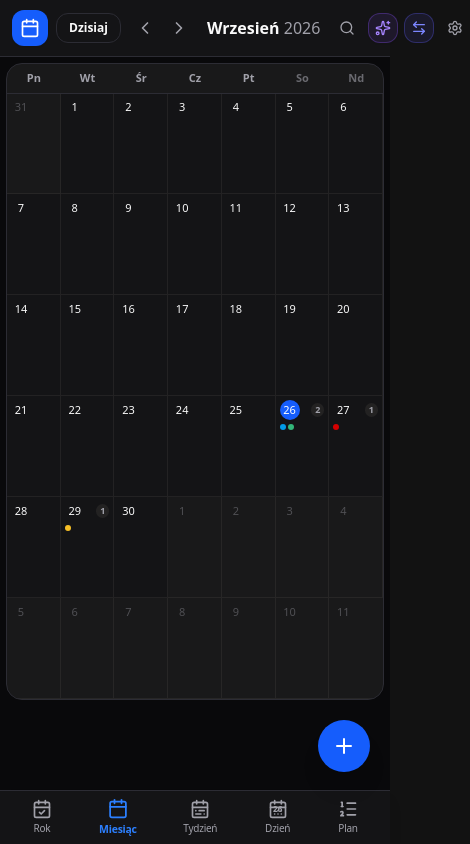
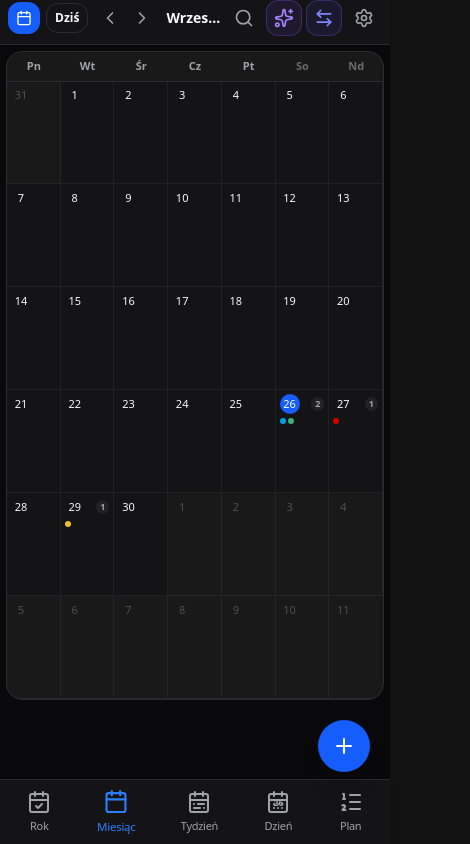
Before and after one commit to vex2137/Kalendarz, a React (Vite) app: page / in a window 390 px wide. Shown: the whole page, 470 px wide, since content can reach past the window. Built offline with nearby package versions, Linux system fonts and the light colour scheme.

Commit message:
style: improve mobile layout and safe area support
- Add CSS safe area padding to handle notches and gestures.
- Adjust header, grid, and navigation spacing for better mobile readability.
- Refine sizing and visibility of UI elements on smaller screens.

```diff
--- a/src/components/BottomNavMobile.tsx
+++ b/src/components/BottomNavMobile.tsx
@@ -22,74 +22,74 @@ export const BottomNavMobile: React.FC<BottomNavMobileProps> = ({
   onNavigateToday,
 }) => {
   return (
-    <nav className="sm:hidden fixed bottom-0 left-0 right-0 z-30 theme-header theme-border border-t safe-bottom px-2 py-1 shadow-lg backdrop-blur-md">
+    <nav className="sm:hidden fixed bottom-0 left-0 right-0 z-30 theme-header theme-border border-t safe-bottom px-1 py-1.5 shadow-lg backdrop-blur-md">
       <div className="flex items-center justify-around max-w-md mx-auto">
         {/* Rok */}
         <button
           onClick={() => onViewModeChange('year')}
-          className={`flex flex-col items-center justify-center py-1 px-3 rounded-xl transition-all ${
+          className={`flex flex-col items-center justify-center py-1 px-2.5 rounded-xl transition-all ${
             viewMode === 'year'
               ? 'text-blue-500 font-bold scale-105'
               : 'theme-muted hover:theme-text'
           }`}
         >
-          <CalendarCheck className="w-5 h-5 mb-0.5" />
-          <span className="text-[10px] tracking-tight">Rok</span>
+          <CalendarCheck className="w-6 h-6 mb-1" />
+          <span className="text-[11px] font-medium tracking-tight">Rok</span>
         </button>
 
         {/* Miesiąc */}
         <button
           onClick={() => onViewModeChange('month')}
-          className={`flex flex-col items-center justify-center py-1 px-3 rounded-xl transition-all ${
+          className={`flex flex-col items-center justify-center py-1 px-2.5 rounded-xl transition-all ${
             viewMode === 'month'
               ? 'text-blue-500 font-bold scale-105'
               : 'theme-muted hover:theme-text'
           }`}
         >
-          <MonthIcon className="w-5 h-5 mb-0.5" />
-          <span className="text-[10px] tracking-tight">Miesiąc</span>
+          <MonthIcon className="w-6 h-6 mb-1" />
+          <span className="text-[11px] font-medium tracking-tight">Miesiąc</span>
         </button>
 
         {/* Tydzień */}
         <button
           onClick={() => onViewModeChange('week')}
-          className={`flex flex-col items-center justify-center py-1 px-3 rounded-xl transition-all ${
+          className={`flex flex-col items-center justify-center py-1 px-2.5 rounded-xl transition-all ${
             viewMode === 'week'
               ? 'text-blue-500 font-bold scale-105'
               : 'theme-muted hover:theme-text'
           }`}
         >
-          <CalendarRange className="w-5 h-5 mb-0.5" />
-          <span className="text-[10px] tracking-tight">Tydzień</span>
+          <CalendarRange className="w-6 h-6 mb-1" />
+          <span className="text-[11px] font-medium tracking-tight">Tydzień</span>
         </button>
 
         {/* Dzień */}
         <button
           onClick={() => onViewModeChange('day')}
-          className={`flex flex-col items-center justify-center py-1 px-3 rounded-xl transition-all ${
+          className={`flex flex-col items-center justify-center py-1 px-2.5 rounded-xl transition-all ${
             viewMode === 'day'
               ? 'text-blue-500 font-bold scale-105'
               : 'theme-muted hover:theme-text'
           }`}
         >
-          <div className="relative flex items-center justify-center w-5 h-5 mb-0.5">
-            <CalendarDays className="w-5 h-5" />
-            <span className="absolute text-[8px] font-bold top-[4px]">{todayDayNumber}</span>
+          <div className="relative flex items-center justify-center w-6 h-6 mb-1">
+            <CalendarDays className="w-6 h-6" />
+            <span className="absolute text-[9px] font-bold top-[6px]">{todayDayNumber}</span>
           </div>
-          <span className="text-[10px] tracking-tight">Dzień</span>
+          <span className="text-[11px] font-medium tracking-tight">Dzień</span>
         </button>
 
         {/* Plan / Agenda */}
         <button
           onClick={() => onViewModeChange('agenda')}
-          className={`flex flex-col items-center justify-center py-1 px-3 rounded-xl transition-all ${
+          className={`flex flex-col items-center justify-center py-1 px-2.5 rounded-xl transition-all ${
             viewMode === 'agenda'
               ? 'text-blue-500 font-bold scale-105'
               : 'theme-muted hover:theme-text'
           }`}
         >
-          <ListOrdered className="w-5 h-5 mb-0.5" />
-          <span className="text-[10px] tracking-tight">Plan</span>
+          <ListOrdered className="w-6 h-6 mb-1" />
+          <span className="text-[11px] font-medium tracking-tight">Plan</span>
         </button>
       </div>
     </nav>
--- a/src/components/TopNavBar.tsx
+++ b/src/components/TopNavBar.tsx
@@ -54,15 +54,15 @@ export const TopNavBar: React.FC<TopNavBarProps> = ({
   const year = currentDate.getFullYear();
 
   return (
-    <header className="sticky top-0 z-30 theme-header theme-border border-b px-3 py-2.5 sm:px-5 transition-colors duration-200">
-      <div className="max-w-7xl mx-auto flex items-center justify-between gap-3">
+    <header className="sticky top-0 z-30 theme-header theme-border border-b px-2 sm:px-5 py-2 safe-top transition-colors duration-200">
+      <div className="max-w-7xl mx-auto flex items-center justify-between gap-1 sm:gap-3">
         {/* Left Section: Brand & Month Navigation */}
-        <div className="flex items-center gap-2 sm:gap-4 shrink-0">
-          <div className="flex items-center gap-2.5">
-            <div className="w-9 h-9 rounded-xl bg-blue-600 text-white flex items-center justify-center shadow-xs">
-              <CalendarIcon className="w-5 h-5" />
+        <div className="flex items-center gap-1.5 sm:gap-4 shrink min-w-0">
+          <div className="flex items-center gap-2">
+            <div className="w-8 h-8 sm:w-9 sm:h-9 rounded-xl bg-blue-600 text-white flex items-center justify-center shadow-xs shrink-0">
+              <CalendarIcon className="w-4 h-4 sm:w-5 sm:h-5" />
             </div>
-            <div className="hidden sm:block">
+            <div className="hidden lg:block">
               <span className="font-bold theme-text tracking-tight text-base">Kalendarz Offline</span>
             </div>
           </div>
@@ -73,13 +73,13 @@ export const TopNavBar: React.FC<TopNavBarProps> = ({
           <button
             id="btn-nav-today"
             onClick={onNavigateToday}
-            className="px-3 py-1.5 text-xs font-semibold rounded-xl theme-border border theme-surface theme-text theme-hover hover:opacity-90 transition-colors shadow-2xs"
+            className="px-2 sm:px-3 py-1.5 text-xs font-semibold rounded-xl theme-border border theme-surface theme-text theme-hover hover:opacity-90 transition-colors shadow-2xs shrink-0"
           >
-            Dzisiaj
+            Dziś
           </button>
 
           {/* Chevrons */}
-          <div className="flex items-center gap-0.5">
+          <div className="flex items-center">
             <button
               id="btn-nav-prev"
               onClick={onNavigatePrev}
@@ -99,21 +99,21 @@ export const TopNavBar: React.FC<TopNavBarProps> = ({
           </div>
 
           {/* Current Month & Year */}
-          <h2 className="text-base sm:text-lg font-bold theme-text whitespace-nowrap pl-1">
-            {monthName} <span className="font-normal theme-muted">{year}</span>
+          <h2 className="text-sm sm:text-lg font-bold theme-text truncate pl-0.5">
+            {monthName} <span className="font-normal theme-muted text-xs sm:text-base">{year}</span>
           </h2>
         </div>
 
-        {/* Center / Right Section: Controls */}
-        <div className="flex items-center gap-1.5 sm:gap-2">
+        {/* Center / Right Section: Controls - Fits in one single screen without horizontal scroll */}
+        <div className="flex items-center gap-1 sm:gap-2 shrink-0">
           {/* Quick Search Button */}
           <button
             id="btn-open-search"
             onClick={onOpenSearch}
-            className="p-1.5 sm:p-2 rounded-xl theme-muted hover:theme-text theme-hover transition-colors border border-transparent hover:theme-border"
+            className="w-9 h-9 sm:w-10 sm:h-10 rounded-xl theme-muted hover:theme-text theme-hover flex items-center justify-center transition-colors border border-transparent hover:theme-border"
             title="Szukaj wydarzeń (Ctrl+F)"
           >
-            <Search className="w-4 h-4" />
+            <Search className="w-5 h-5" />
           </button>
 
           {/* Assistant Button */}
@@ -121,10 +121,10 @@ export const TopNavBar: React.FC<TopNavBarProps> = ({
             <button
               id="btn-open-ai-assistant"
               onClick={onOpenAiDrawer}
-              className="flex items-center gap-1.5 p-1.5 sm:px-3 sm:py-1.5 rounded-xl text-xs font-semibold transition-all border border-violet-500/30 bg-violet-500/10 text-violet-400 hover:bg-violet-500/20 shadow-xs"
+              className="w-9 h-9 sm:w-auto sm:px-3 sm:py-1.5 rounded-xl text-xs font-semibold transition-all border border-violet-500/30 bg-violet-500/10 text-violet-400 hover:bg-violet-500/20 shadow-xs flex items-center justify-center gap-1.5"
               title="Lokalny Asystent Kalendarza (Offline NLP)"
             >
-              <Sparkles className="w-4 h-4 text-violet-400" />
+              <Sparkles className="w-5 h-5 text-violet-400" />
               <span className="hidden md:inline">Asystent</span>
             </button>
           )}
@@ -133,10 +133,10 @@ export const TopNavBar: React.FC<TopNavBarProps> = ({
           <button
             id="btn-open-sync"
             onClick={onOpenSync}
-            className="flex items-center gap-1.5 p-1.5 sm:px-3 sm:py-1.5 rounded-xl bg-indigo-500/10 text-indigo-400 hover:bg-indigo-500/20 transition-colors border border-indigo-500/30 text-xs font-semibold shadow-2xs"
+            className="w-9 h-9 sm:w-auto sm:px-3 sm:py-1.5 rounded-xl bg-indigo-500/10 text-indigo-400 hover:bg-indigo-500/20 transition-colors border border-indigo-500/30 text-xs font-semibold shadow-2xs flex items-center justify-center gap-1.5"
             title="Synchronizacja PC ⇄ Telefon (Bez konta, Kod QR / Plik)"
           >
-            <ArrowLeftRight className="w-4 h-4 text-indigo-400" />
+            <ArrowLeftRight className="w-5 h-5 text-indigo-400" />
             <span className="hidden md:inline">Synchronizuj</span>
           </button>
 
@@ -144,13 +144,13 @@ export const TopNavBar: React.FC<TopNavBarProps> = ({
           <button
             id="btn-open-settings"
             onClick={onOpenSettings}
-            className="p-1.5 sm:p-2 rounded-xl theme-muted hover:theme-text theme-hover transition-colors border border-transparent hover:theme-border"
+            className="w-9 h-9 sm:w-10 sm:h-10 rounded-xl theme-muted hover:theme-text theme-hover flex items-center justify-center transition-colors border border-transparent hover:theme-border"
             title="Ustawienia, Święta, Motywy, PIN i Kopia"
           >
-            <SettingsIcon className="w-4 h-4" />
+            <SettingsIcon className="w-5 h-5" />
           </button>
 
-          {/* PWA Install Button */}
+          {/* PWA Install Button (Desktop only) */}
           <div className="hidden sm:block">
             <PWAInstallButton />
           </div>
--- a/src/index.css
+++ b/src/index.css
@@ -1,6 +1,20 @@
 @import "tailwindcss";
 
-/* System motywów kolorystycznych dla całej aplikacji, menu, modali i skanera */
+/* Safe area support dla urządzeń mobilnych (notch, wcięcie aparatu, pasek gestów) */
+.safe-top {
+  padding-top: env(safe-area-inset-top, 0px);
+}
+
+.safe-bottom {
+  padding-bottom: max(env(safe-area-inset-bottom, 0px), 6px);
+}
+
+html, body {
+  overflow-x: hidden;
+  max-width: 100vw;
+  width: 100%;
+}
+
 :root, [data-theme='light'] {
   --bg-main: #f8fafc;
   --bg-surface: #ffffff;
```
Also changed, not shown: src/components/DayWeekView.tsx (+5 -5 lines).
